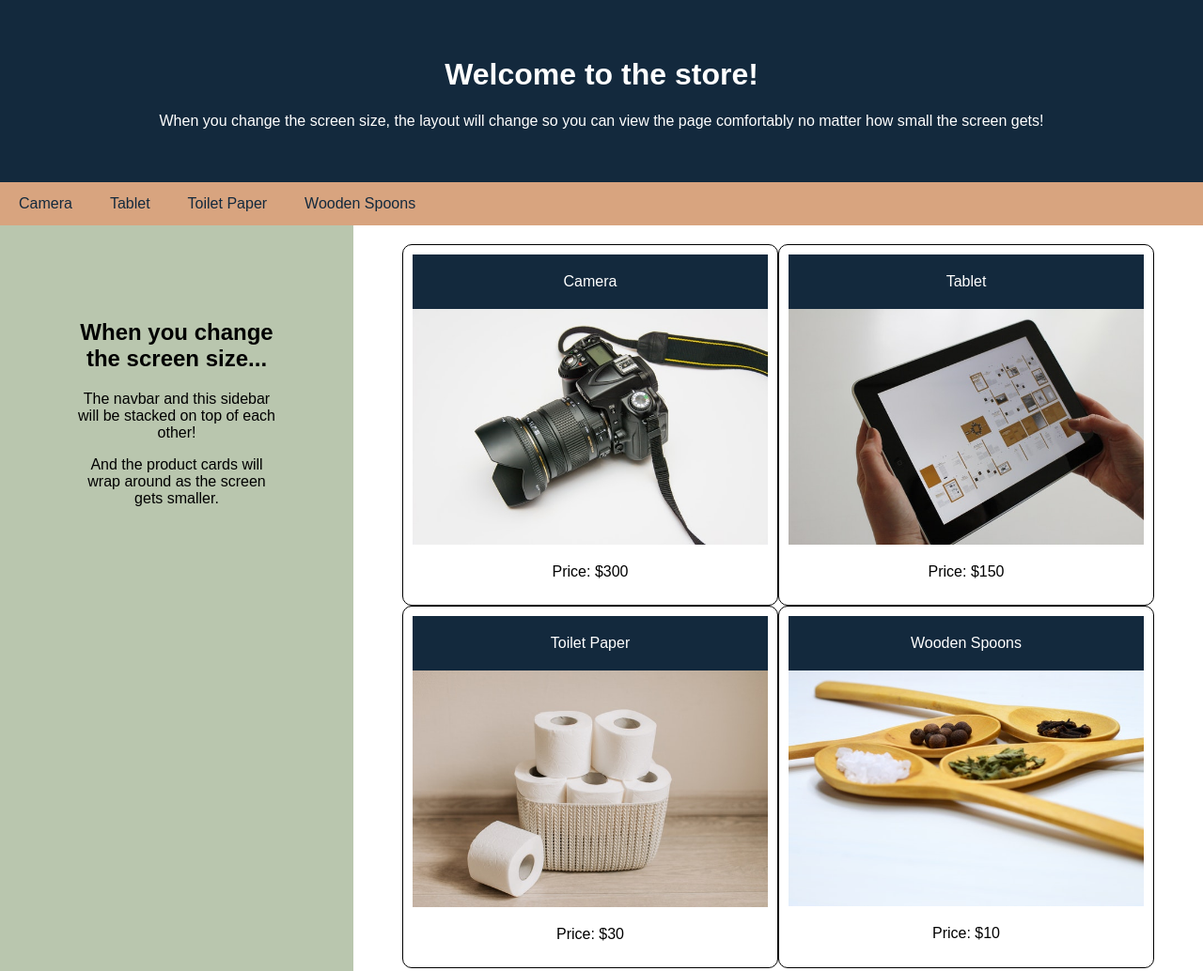
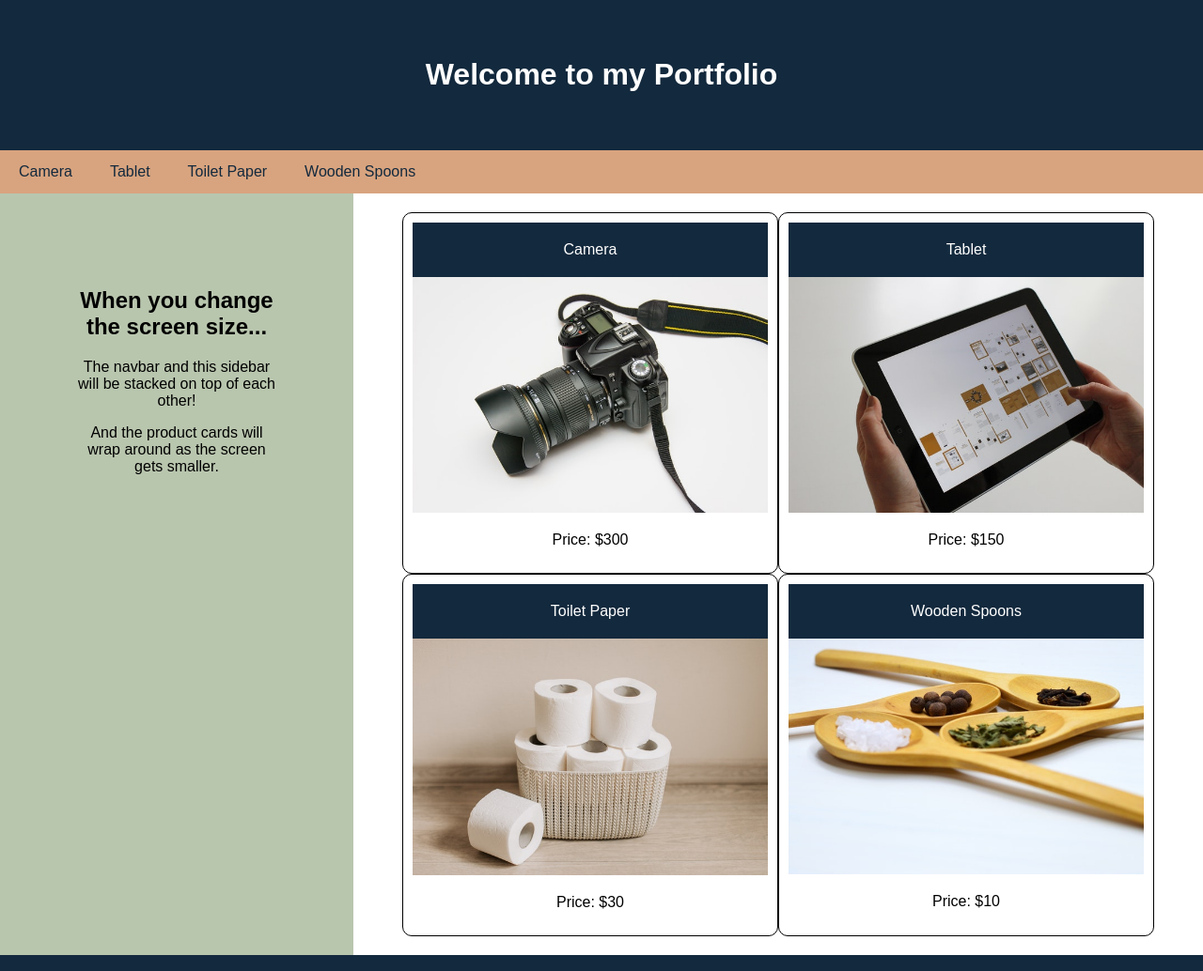
Before and after one commit to Hude1/week-2-CssPortfolio-hude1, a plain HTML site: page index.html in a window 1280 px wide. Shown: the top 1034 px of the page at 94% size. Drawn offline with Linux system fonts and the light colour scheme.

Commit message:
starter files

```diff
--- a/index.html
+++ b/index.html
@@ -1,7 +1,7 @@
 <!DOCTYPE html>
 <html>
   <head>
-    <title>Responsive Web Design</title>
+    <title>Hudeyfa Portfolio</title>
     <meta charset="UTF-8" />
     <meta name="viewport" content="width=device-width, initial-scale=1" />
     <link rel="stylesheet" type="text/css" href="./assets/css/style.css" />
@@ -9,11 +9,8 @@
   <body>
     <!-- Header -->
     <header>
-      <h1>Welcome to the store!</h1>
-      <p>
-        When you change the screen size, the layout will change so you can view
-        the page comfortably no matter how small the screen gets!
-      </p>
+      <h1>Welcome to my Portfolio</h1>
+
     </header>
 
     <!-- Navbar -->
```
